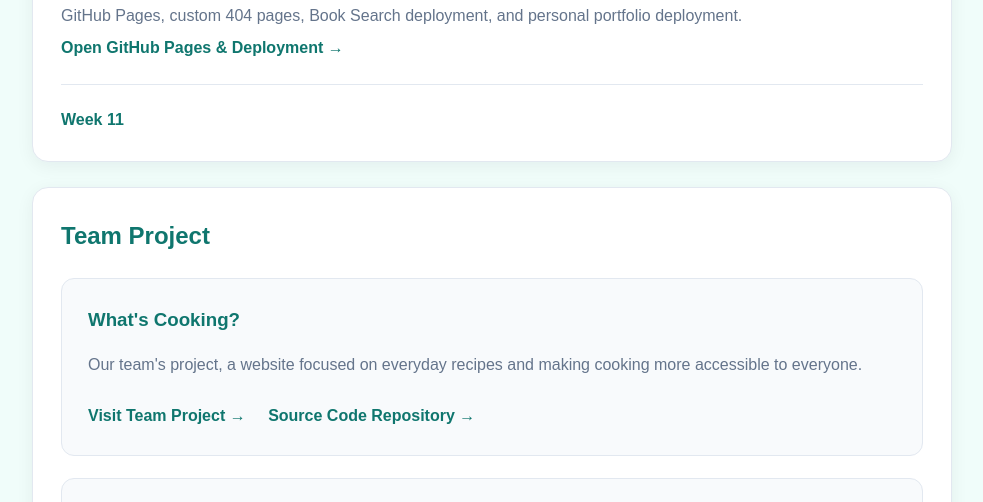
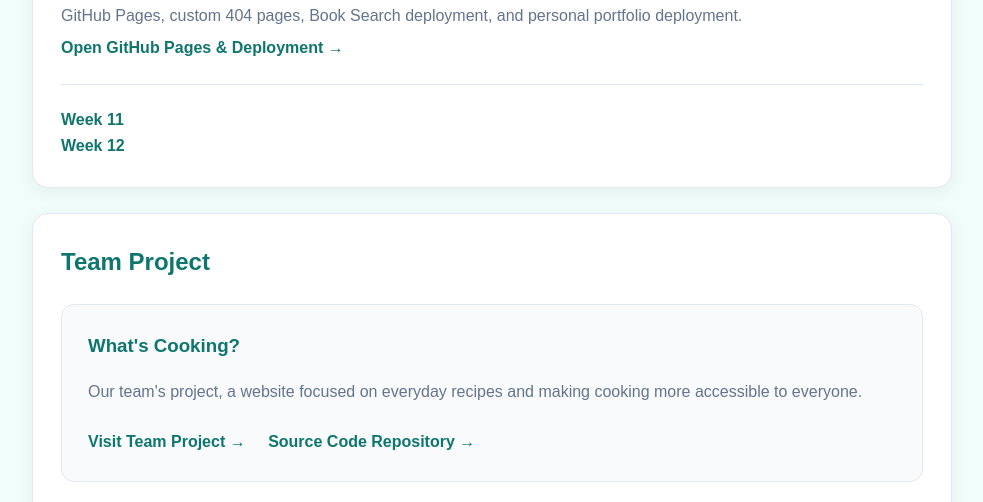
Before and after one commit to ERDENETSOGT-DELGERBAT/Web-Programming, a plain HTML site: page index.html in a window 1280 px wide. Shown: the part 1098-1600 px from the top of the page, without its empty margins (148-1131 px from the left). Drawn offline with Linux system fonts and the light colour scheme.

Commit message:
Update index.html

```diff
--- a/index.html
+++ b/index.html
@@ -1,4 +1,3 @@
-
 <!DOCTYPE html>
 <html lang="en">
 <head>
@@ -416,6 +415,7 @@
 
           <div class="week-11-entry">
             <p><a href="Week%2011/">Week 11</a></p>
+            <p><a href="Week%2012/">Week 12</a></p>
           </div>
 
         </div>
@@ -476,8 +476,7 @@
             <video
               controls
               playsinline
-              preload="metadata"
-            >
+              preload="metadata">
               <source src="team-project-presentation.mp4" type="video/mp4">
               Your browser does not support HTML video.
             </video>
```
